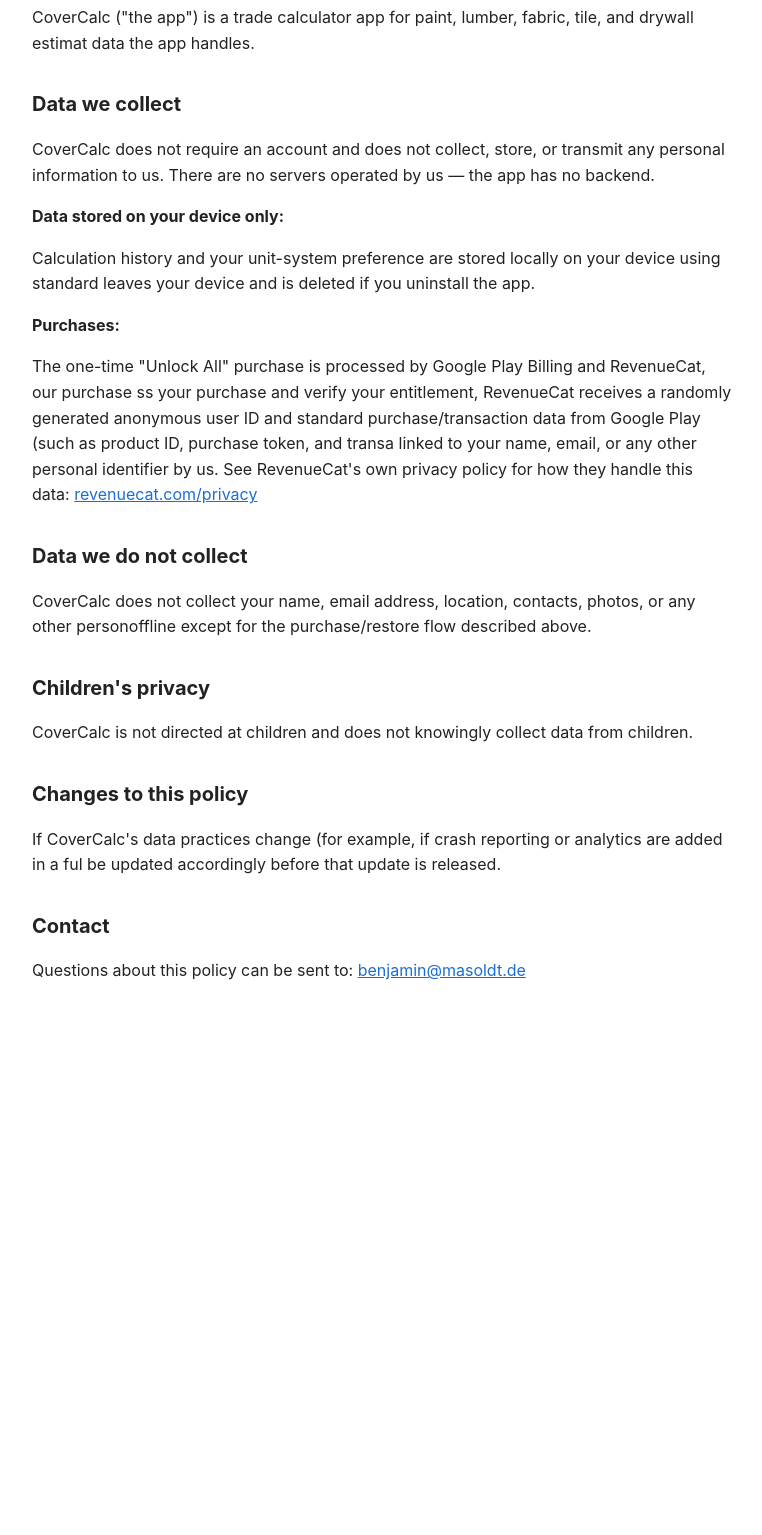
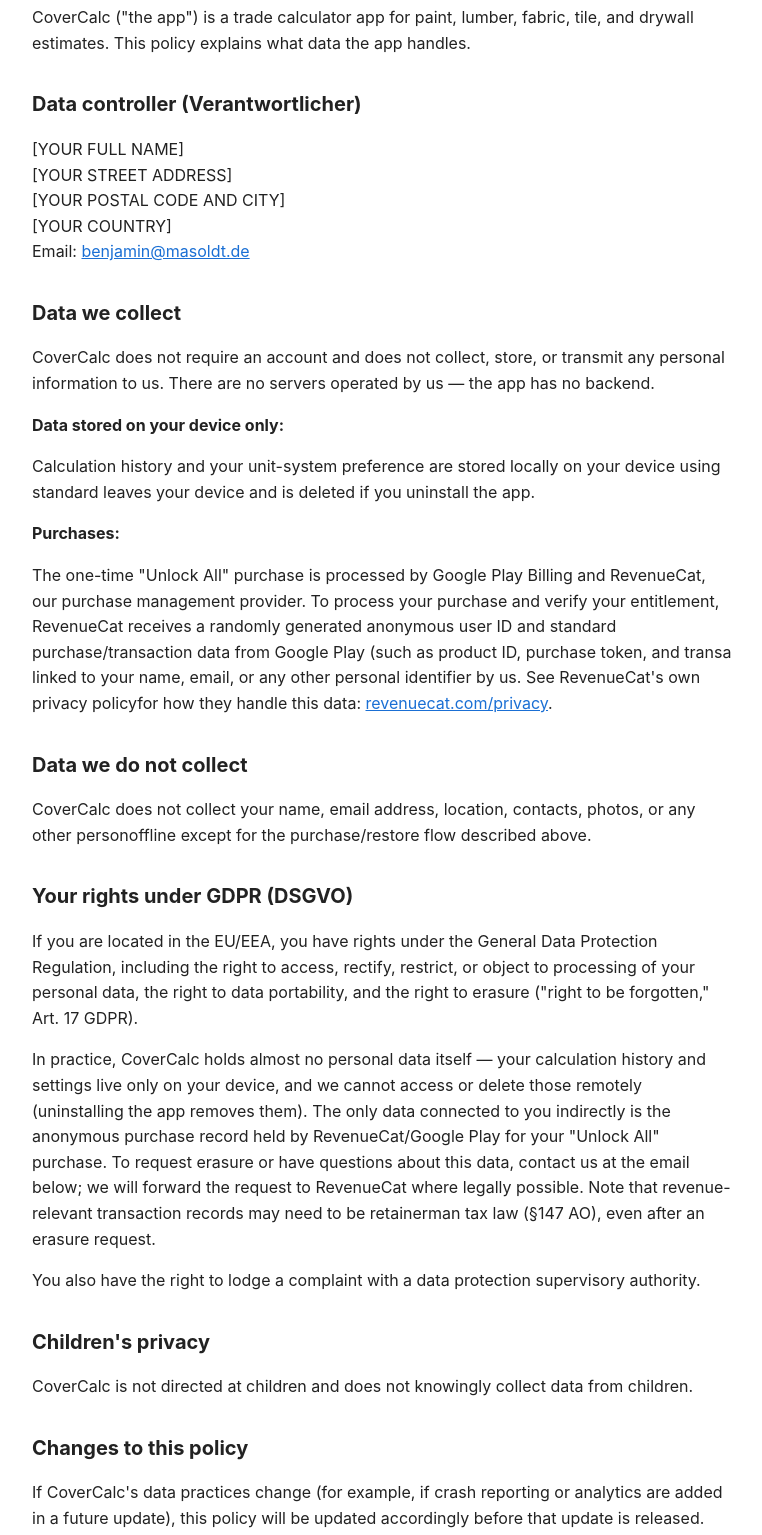
Before and after one commit to therealestbenji/covercalc-privacy, a plain HTML site: page index.html in a window 1280 px wide. Shown: the part 140-1675 px from the top of the page, without its empty margins (258-1020 px from the left). Before the commit the page ends 1164 px from the top, so only its background shows below. Drawn offline with Linux system fonts and the light colour scheme.

Commit message:
Revise privacy policy text for clarity and accuracy
Corrected typos and improved clarity in the privacy policy text. Updated contact information and GDPR rights section.

```diff
--- a/index.html
+++ b/index.html
@@ -21,7 +21,16 @@
 <h1>Privacy Policy — CoverCalc</h1>
 <p><em>Last updated: September 17, 2026</em></p>
 
-<p>CoverCalc ("the app") is a trade calculator app for paint, lumber, fabric, tile, and drywall estimat data the app handles.</p>
+<p>CoverCalc ("the app") is a trade calculator app for paint, lumber, fabric, tile, and drywall estimates. This policy explains what data the app handles.</p>
+
+<h2>Data controller (Verantwortlicher)</h2>
+<p>
+[YOUR FULL NAME]<br>
+[YOUR STREET ADDRESS]<br>
+[YOUR POSTAL CODE AND CITY]<br>
+[YOUR COUNTRY]<br>
+Email: <a href="mailto:benjamin@masoldt.de">benjamin@masoldt.de</a>
+</p>
 
 <h2>Data we collect</h2>
 <p>CoverCalc does not require an account and does not collect, store, or transmit any personal information to us. There are no servers operated by us — the app has no backend.</p>
@@ -30,18 +39,24 @@
 <p>Calculation history and your unit-system preference are stored locally on your device using standard leaves your device and is deleted if you uninstall the app.</p>
 
 <p><strong>Purchases:</strong></p>
-<p>The one-time "Unlock All" purchase is processed by Google Play Billing and RevenueCat, our purchase ss your purchase and verify your entitlement, RevenueCat receives a randomly generated anonymous user ID
-and standard purchase/transaction data from Google Play (such as product ID, purchase token, and transa linked to your name, email, or any other personal identifier by us. See RevenueCat's own privacy policy
-for how they handle this data: <a href="https://www.revenuecat.com/privacy/">revenuecat.com/privacy</a>
+<p>The one-time "Unlock All" purchase is processed by Google Play Billing and RevenueCat, our purchase management provider. To process your purchase and verify your entitlement, RevenueCat receives a randomly generated anonymous user ID
+and standard purchase/transaction data from Google Play (such as product ID, purchase token, and transa linked to your name, email, or any other personal identifier by us. See RevenueCat's own privacy policyfor how they handle this data: <a href="https://www.revenuecat.com/privacy/">revenuecat.com/privacy</a>.</p>
 
 <h2>Data we do not collect</h2>
 <p>CoverCalc does not collect your name, email address, location, contacts, photos, or any other personoffline except for the purchase/restore flow described above.</p>
+
+<h2>Your rights under GDPR (DSGVO)</h2>
+<p>If you are located in the EU/EEA, you have rights under the General Data Protection Regulation, including the right to access, rectify, restrict, or object to processing of your personal data, the right to data portability, and the
+right to erasure ("right to be forgotten," Art. 17 GDPR).</p>
+<p>In practice, CoverCalc holds almost no personal data itself — your calculation history and settings live only on your device, and we cannot access or delete those remotely (uninstalling the app removes them). The only data connected to you indirectly is the anonymous purchase record held by RevenueCat/Google Play for your "Unlock All" purchase. To request erasure or have questions about this data, contact us at the email below; we will forward the request to
+RevenueCat where legally possible. Note that revenue-relevant transaction records may need to be retainerman tax law (§147 AO), even after an erasure request.</p>
+<p>You also have the right to lodge a complaint with a data protection supervisory authority.</p>
 
 <h2>Children's privacy</h2>
 <p>CoverCalc is not directed at children and does not knowingly collect data from children.</p>
 
 <h2>Changes to this policy</h2>
-<p>If CoverCalc's data practices change (for example, if crash reporting or analytics are added in a ful be updated accordingly before that update is released.</p>
+<p>If CoverCalc's data practices change (for example, if crash reporting or analytics are added in a future update), this policy will be updated accordingly before that update is released.</p>
 
 <h2>Contact</h2>
 <p>Questions about this policy can be sent to: <a href="mailto:benjamin@masoldt.de">benjamin@masoldt.de</a></p>
```
